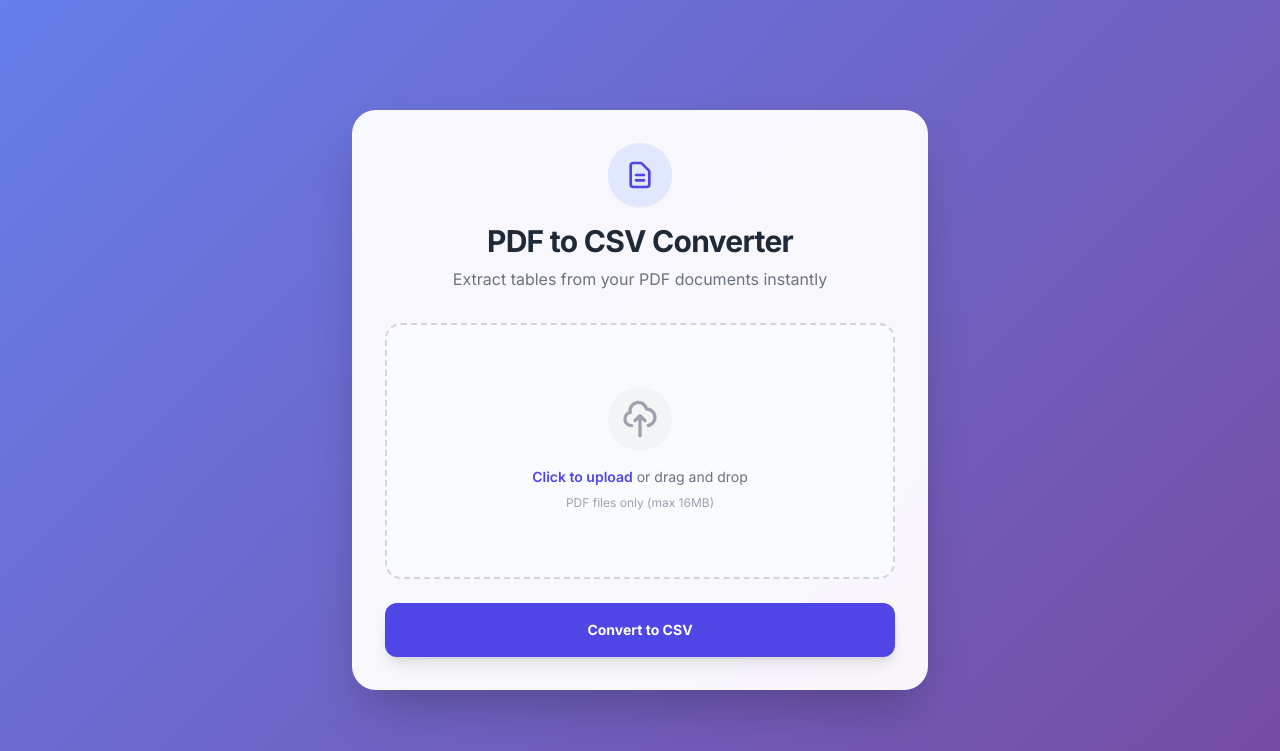
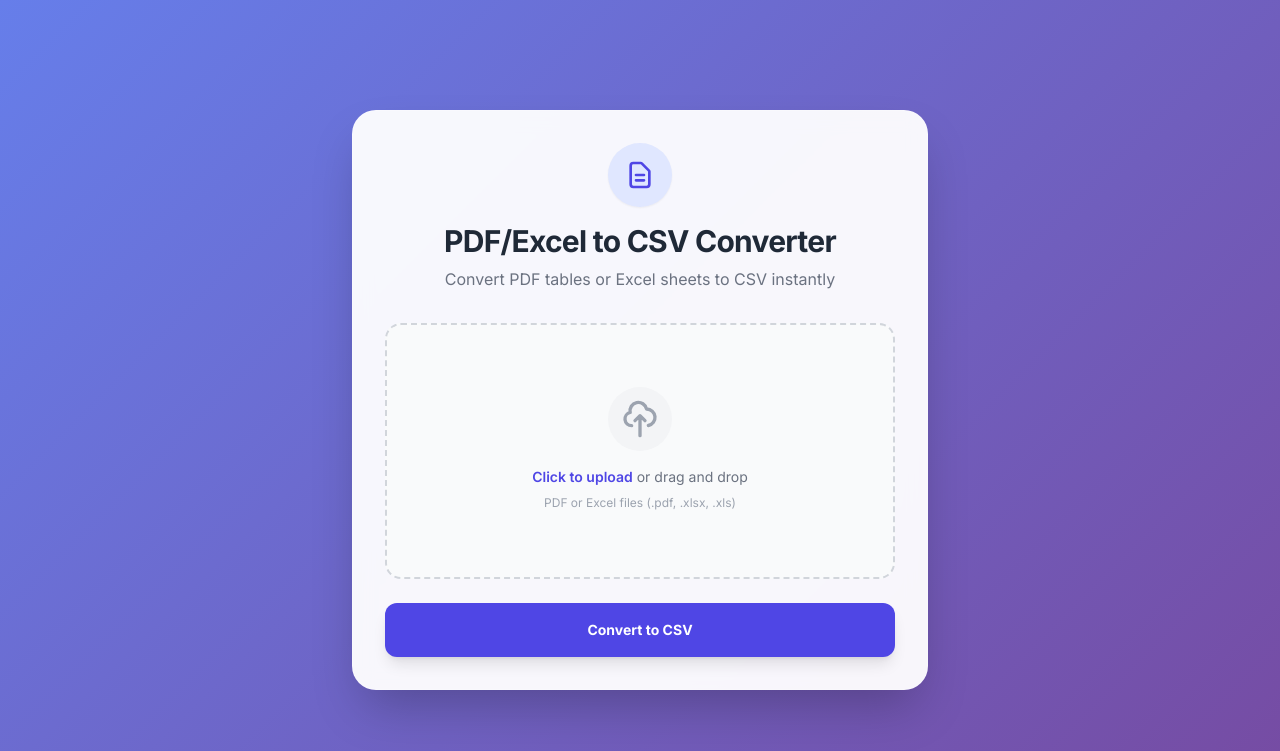
Before and after one commit to princegenemark12-2002/pdf-to-csv-converter-jhcsc-scholarship-inventory, a Flask app: page / in a window 1280 px wide. Shown: the top 751 px of the page. Run offline with Flask 3, Linux system fonts and the light colour scheme; some libraries are stand-ins or nearby versions.

Commit message:
Add files via upload

```diff
--- a/requirements.txt
+++ b/requirements.txt
@@ -1,4 +1,5 @@
 Flask
 pdfplumber
 pandas
+openpyxl
 gunicorn
--- a/templates/index.html
+++ b/templates/index.html
@@ -3,7 +3,7 @@
   <head>
     <meta charset="utf-8">
     <meta name="viewport" content="width=device-width, initial-scale=1">
-    <title>PDF to CSV Pro Converter</title>
+    <title>PDF/Excel to CSV Pro Converter</title>
     <script src="https://cdn.tailwindcss.com"></script>
     <link href="https://fonts.googleapis.com/css2?family=Inter:wght@300;400;500;600;700&display=swap" rel="stylesheet">
     <style>
@@ -43,8 +43,8 @@
             <path stroke-linecap="round" stroke-linejoin="round" stroke-width="2" d="M9 12h6m-6 4h6m2 5H7a2 2 0 01-2-2V5a2 2 0 012-2h5.586a1 1 0 01.707.293l5.414 5.414a1 1 0 01.293.707V19a2 2 0 01-2 2z" />
           </svg>
         </div>
-        <h1 class="text-3xl font-bold text-gray-800 tracking-tight">PDF to CSV Converter</h1>
-        <p class="text-gray-500 mt-2">Extract tables from your PDF documents instantly</p>
+        <h1 class="text-3xl font-bold text-gray-800 tracking-tight">PDF/Excel to CSV Converter</h1>
+        <p class="text-gray-500 mt-2">Convert PDF tables or Excel sheets to CSV instantly</p>
       </div>
 
       {% with messages = get_flashed_messages() %}
@@ -89,10 +89,10 @@
                   <svg class="w-10 h-10 text-gray-400 group-hover:text-indigo-500 transition-colors" fill="none" stroke="currentColor" viewBox="0 0 24 24"><path stroke-linecap="round" stroke-linejoin="round" stroke-width="2" d="M7 16a4 4 0 01-.88-7.903A5 5 0 1115.9 6L16 6a5 5 0 011 9.9M15 13l-3-3m0 0l-3 3m3-3v12"></path></svg>
                 </div>
                 <p class="mb-2 text-sm text-gray-500"><span class="font-semibold text-indigo-600">Click to upload</span> or drag and drop</p>
-                <p class="text-xs text-gray-400">PDF files only (max 16MB)</p>
+                <p class="text-xs text-gray-400">PDF or Excel files (.pdf, .xlsx, .xls)</p>
                 <p id="file-name" class="mt-4 text-sm font-medium text-gray-700 hidden bg-white px-3 py-1 rounded-full shadow-sm border border-gray-100"></p>
               </div>
-              <input id="file-upload" name="file" type="file" accept=".pdf" class="hidden" required />
+              <input id="file-upload" name="file" type="file" accept=".pdf,.xlsx,.xls" class="hidden" required />
             </label>
           </div>
 
```
